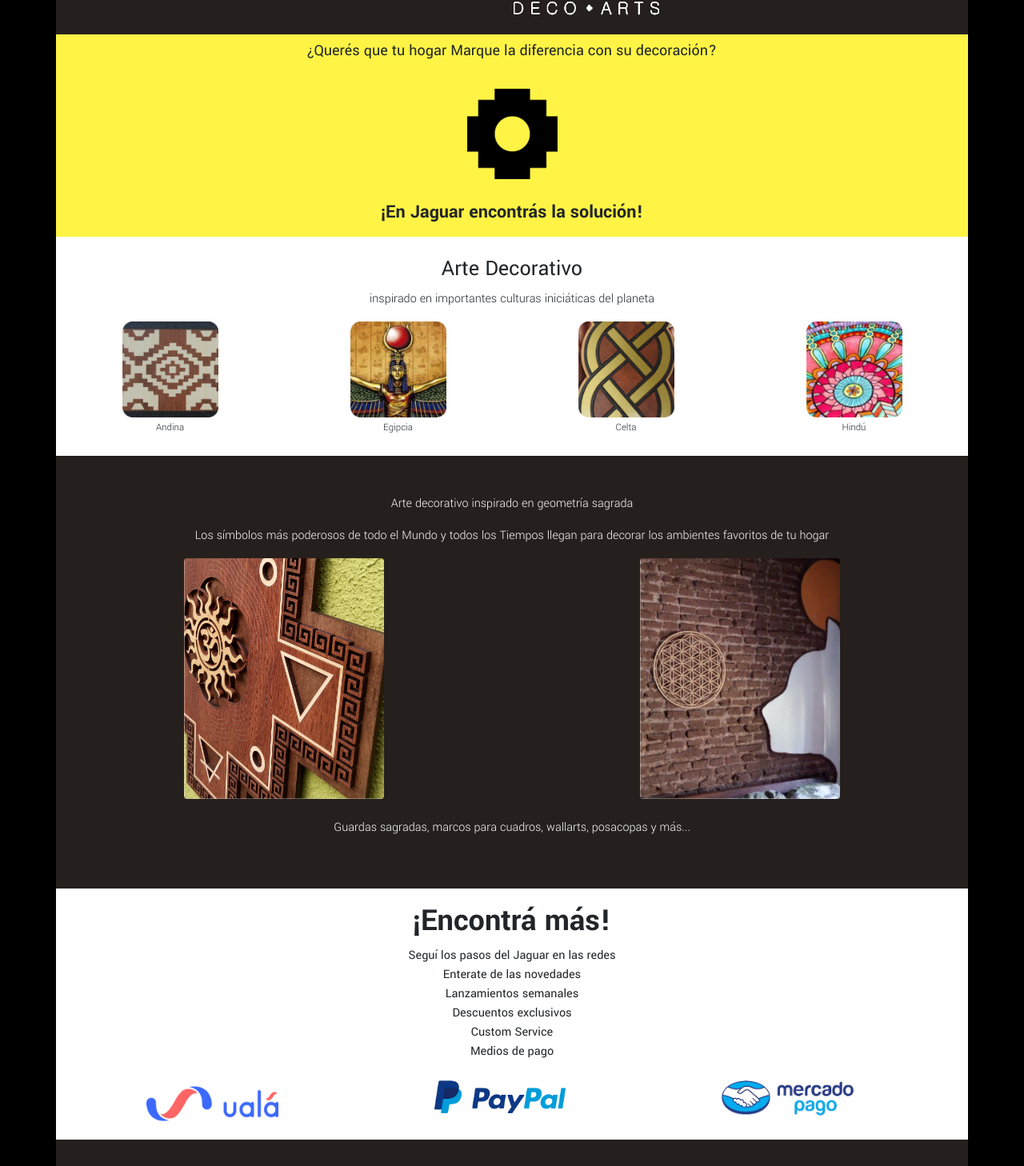
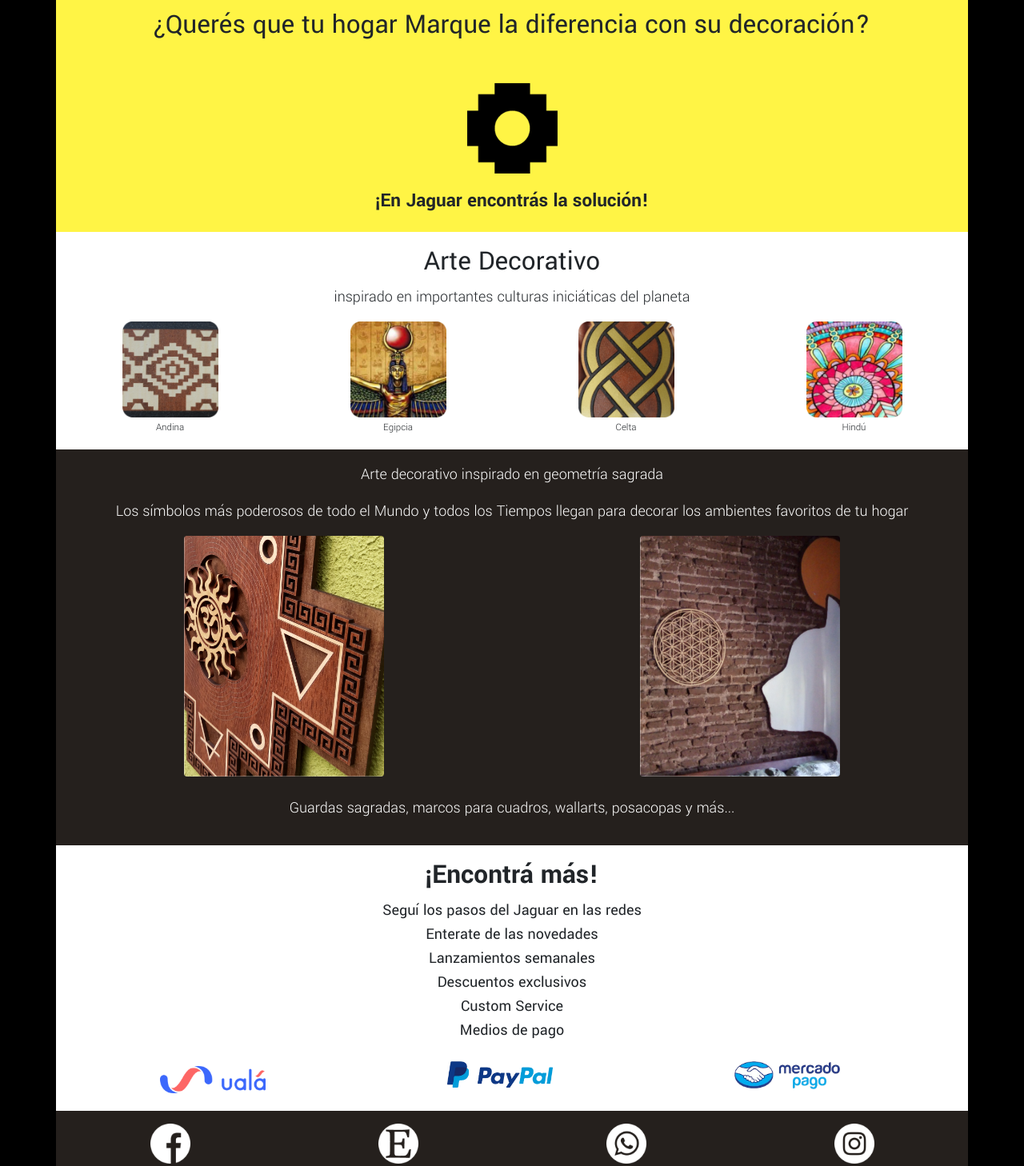
Before and after one commit to Ripper-No-Chart/Jaguar, a plain HTML site: page index.html in a window 1280 px wide. Shown: the part 351-1809 px from the top of the page at 80% size. Drawn offline with nearby package versions, Linux system fonts and the light colour scheme.

Commit message:
font size full screen change, footer change

```diff
--- a/index.html
+++ b/index.html
@@ -52,17 +52,17 @@
       </div>
       <div class="row">
         <div class="text-center mt-5 col-12">
-          <img src="img/logo.png" alt="NoImage" class="w-50 img-fluid" />
+          <img src="img/logo.png" alt="NoImage" class="img-fluid img-logo" />
         </div>
       </div>
     </section>
 
-    <section class="container text-center py-2 secondary-bg">
+    <section class="container text-center secondary-bg">
       <div class="row">
-        <div class="col-12">
-          <h5 class="container primary font-regular">
+        <div class="col-12 py-3">
+          <h4 class="container primary font-regular title">
             ¿Querés que tu hogar Marque la diferencia con su decoración?
-          </h5>
+          </h4>
         </div>
       </div>
       <div class="row mt-4">
@@ -70,22 +70,24 @@
           <img src="img/thumb/chakana.png" class="image-resize img-fluid" alt="NoImage" />
         </div>
       </div>
-      <div class="row mt-4">
+      <div class="row py-3">
         <div class="col-12">
-          <h4 class="primary font-bold">¡En Jaguar encontrás la solución!</h4>
+          <h4 class="primary subtitle font-bold">¡En Jaguar encontrás la solución!</h4>
         </div>
       </div>
     </section>
 
-    <section class="container text-center py-4 white-bg">
+    <section class="container text-center py-3 white-bg">
       <div class="row">
         <div class="col-12">
-          <h3 class="font-regular">Arte Decorativo</h3>
+          <h4 class="font-regular title">Arte Decorativo</h4>
         </div>
       </div>
       <div class="row">
         <div class="col-12">
-          <p class="font-light">inspirado en importantes culturas iniciáticas del planeta</p>
+          <p class="font-light paragraph">
+            inspirado en importantes culturas iniciáticas del planeta
+          </p>
         </div>
       </div>
       <div class="row">
@@ -116,15 +118,17 @@
       </div>
     </section>
 
-    <section class="container text-center py-5 primary-bg">
+    <section class="container text-center py-3 primary-bg">
       <div class="row">
         <div class="col-12">
-          <p class="font-light white-color">Arte decorativo inspirado en geometría sagrada</p>
+          <p class="font-light white-color paragraph">
+            Arte decorativo inspirado en geometría sagrada
+          </p>
         </div>
       </div>
       <div class="row">
         <div class="col-12">
-          <p class="font-light white-color">
+          <p class="font-light white-color paragraph">
             Los símbolos más poderosos de todo el Mundo y todos los Tiempos llegan para decorar los
             ambientes favoritos de tu hogar
           </p>
@@ -140,7 +144,7 @@
       </div>
       <div class="row pt-4">
         <div class="col-12">
-          <p class="font-light white-color">
+          <p class="font-light white-color paragraph">
             Guardas sagradas, marcos para cuadros, wallarts, posacopas y más...
           </p>
         </div>
@@ -150,33 +154,33 @@
     <section class="container text-center p-3 white-bg">
       <div class="row">
         <div class="col-12">
-          <h1 class="font-bold">¡Encontrá más!</h1>
+          <h4 class="font-bold title">¡Encontrá más!</h4>
         </div>
       </div>
       <div class="row">
         <div class="col-12">
-          <div>Seguí los pasos del Jaguar en las redes</div>
-          <div>Enterate de las novedades</div>
-          <div>Lanzamientos semanales</div>
-          <div>Descuentos exclusivos</div>
-          <div>Custom Service</div>
-          <div>Medios de pago</div>
+          <div class="paragraph">Seguí los pasos del Jaguar en las redes</div>
+          <div class="paragraph">Enterate de las novedades</div>
+          <div class="paragraph">Lanzamientos semanales</div>
+          <div class="paragraph">Descuentos exclusivos</div>
+          <div class="paragraph">Custom Service</div>
+          <div class="paragraph">Medios de pago</div>
         </div>
       </div>
       <div class="row container pt-4">
         <div class="col-4">
-          <img src="img/thumb/uala.big.png" class="w-50 img-fluid" alt="NoImage" />
+          <img src="img/thumb/uala.big.png" class="payment-method img-fluid" alt="NoImage" />
         </div>
         <div class="col-4">
-          <img src="img/thumb/PAYPAL.png" class="w-50 img-fluid" alt="NoImage" />
+          <img src="img/thumb/PAYPAL.png" class="payment-method img-fluid" alt="NoImage" />
         </div>
         <div class="col-4">
-          <img src="img/thumb/MP.png" class="w-50 img-fluid" alt="NoImage" />
+          <img src="img/thumb/MP.png" class="payment-method img-fluid" alt="NoImage" />
         </div>
       </div>
     </section>
 
-    <footer class="container py-5 primary-bg">
+    <footer class="container py-3 primary-bg">
       <div class="row text-center">
         <div class="col-3">
           <a href="https://www.facebook.com/jaguardecoarts" target="_blank">
@@ -209,13 +213,10 @@
         </div>
       </div>
     </footer>
-    <div class="row black-bg text-center py-1">
-      <div class="col-12 white-color">
-        <span class="font-light">By</span>
-        <a href="https://wa.me/5491151403731" target="_blank">
-          <span class="font-medium">RipperNoChart</span></a
-        >
-      </div>
+    <div class="container primary-bg text-center py-1">
+      <a href="https://wa.me/5491151403731" target="_blank">
+        <span class="font-medium">By | RipperNoChart</span></a
+      >
     </div>
   </body>
 </html>
--- a/scss/_media.scss
+++ b/scss/_media.scss
@@ -8,6 +8,10 @@
   .deco-image {
     width: 120px !important;
   }
+
+  .img-logo {
+    width: 60% !important
+   }
 }
 
 @media (min-width: 1024px) and (max-width: 2000px) {
@@ -22,4 +26,27 @@
   .image-resize {
     width: 120px !important;
   }
+
+  .img-logo {
+   width: 40% !important
+  }
+
+  // Fonts
+  .title {
+    font-size: 35px !important;
+  }
+
+  .subtitle{
+    font-size: 25px !important;
+
+  }
+
+  .paragraph{
+
+    font-size: 20px !important;
+  }
+
+  .payment-method {
+      width: 40% !important;
+  }
 }
```
Also changed, not shown: css/global.min.css, 1 other file.
